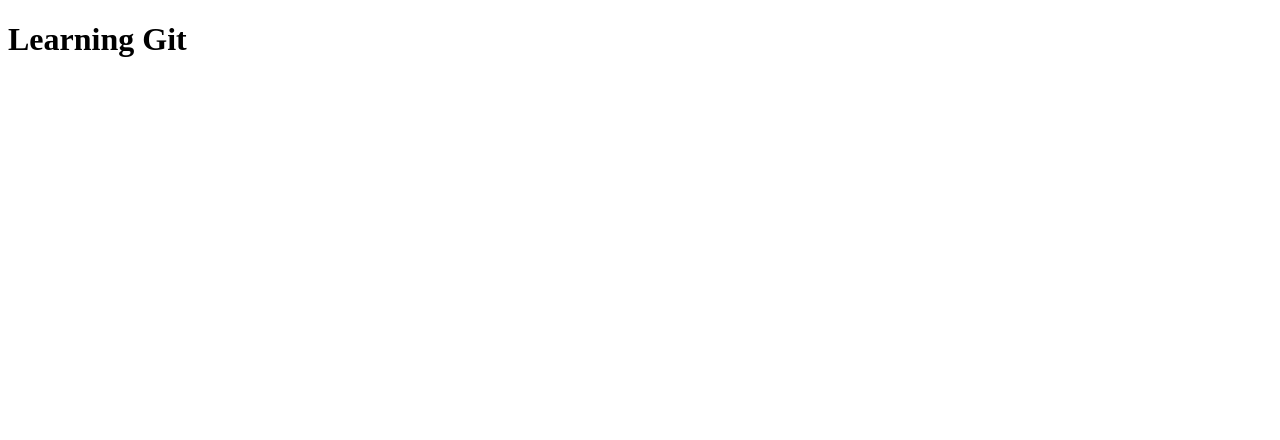
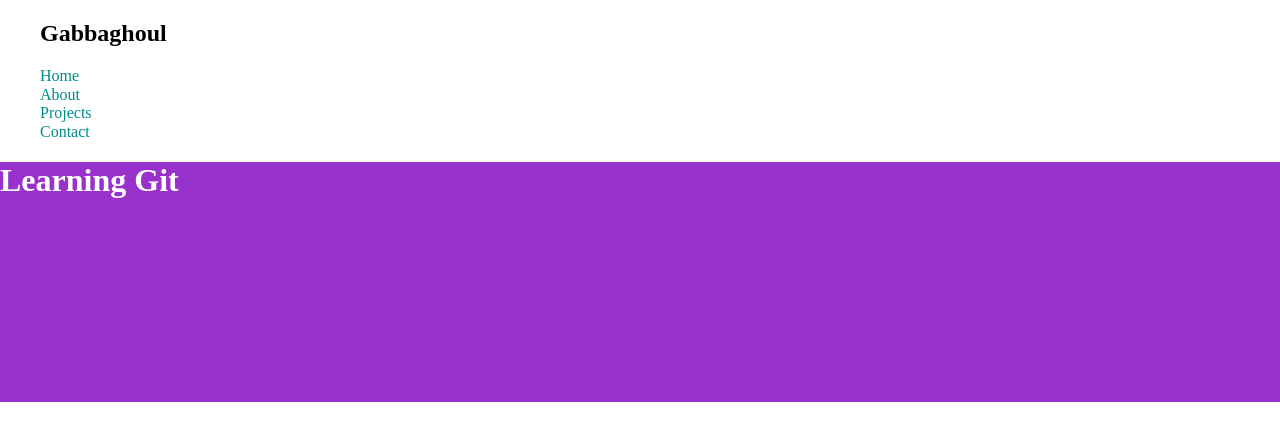
Before and after one commit to haleytibbitts/learning-about-git, a plain HTML site: page index.html in a window 1280 px wide. Drawn offline with Linux system fonts and the light colour scheme.

Commit message:
added nav and styles

```diff
--- a/index.html
+++ b/index.html
@@ -6,9 +6,21 @@
     <meta http-equiv="X-UA-Compatible" content="IE=edge">
     <meta name="viewport" content="width=device-width, initial-scale=1.0">
     <title>Git Repository Shizz</title>
+    <link rel="stylesheet" href="styles.css">
 </head>
 
 <body>
+    <nav>
+        <ul>
+            <li>
+                <h2>Gabbaghoul</h2>
+            </li>
+            <li><a href="#">Home</a></li>
+            <li><a href="#">About</a></li>
+            <li><a href="#">Projects</a></li>
+            <li><a href="#">Contact</a></li>
+        </ul>
+    </nav>
     <header>
         <h1>Learning Git</h1>
     </header>
--- a/styles.css
+++ b/styles.css
@@ -255,6 +255,15 @@ html {
 
 /* setup end */
 
+nav ul li {
+    list-style: none;
+}
+
+nav a {
+    color: darkcyan;
+    text-decoration: none;
+}
+
 header {
     background-color: darkorchid;
     color: #fff;
```
